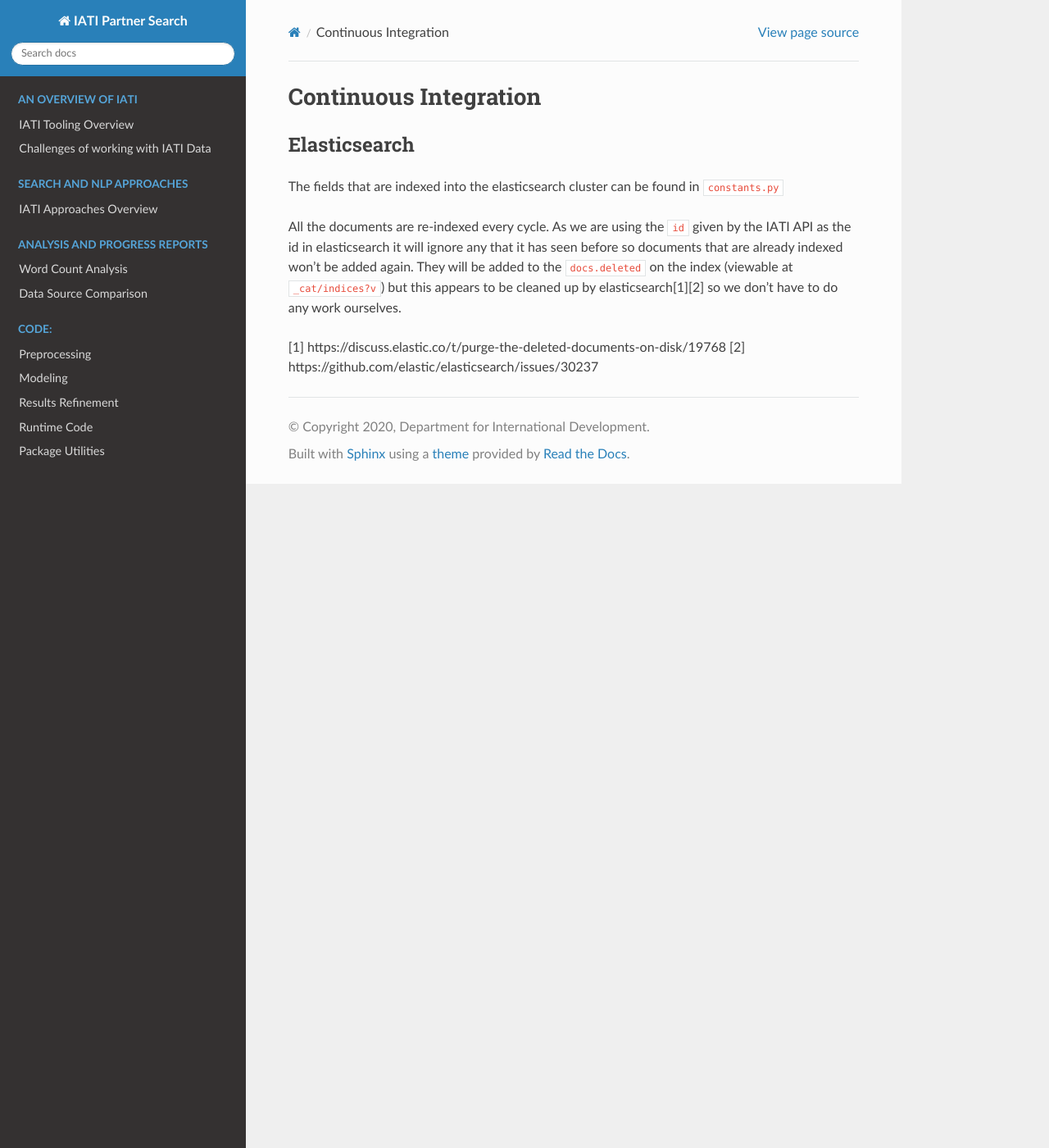
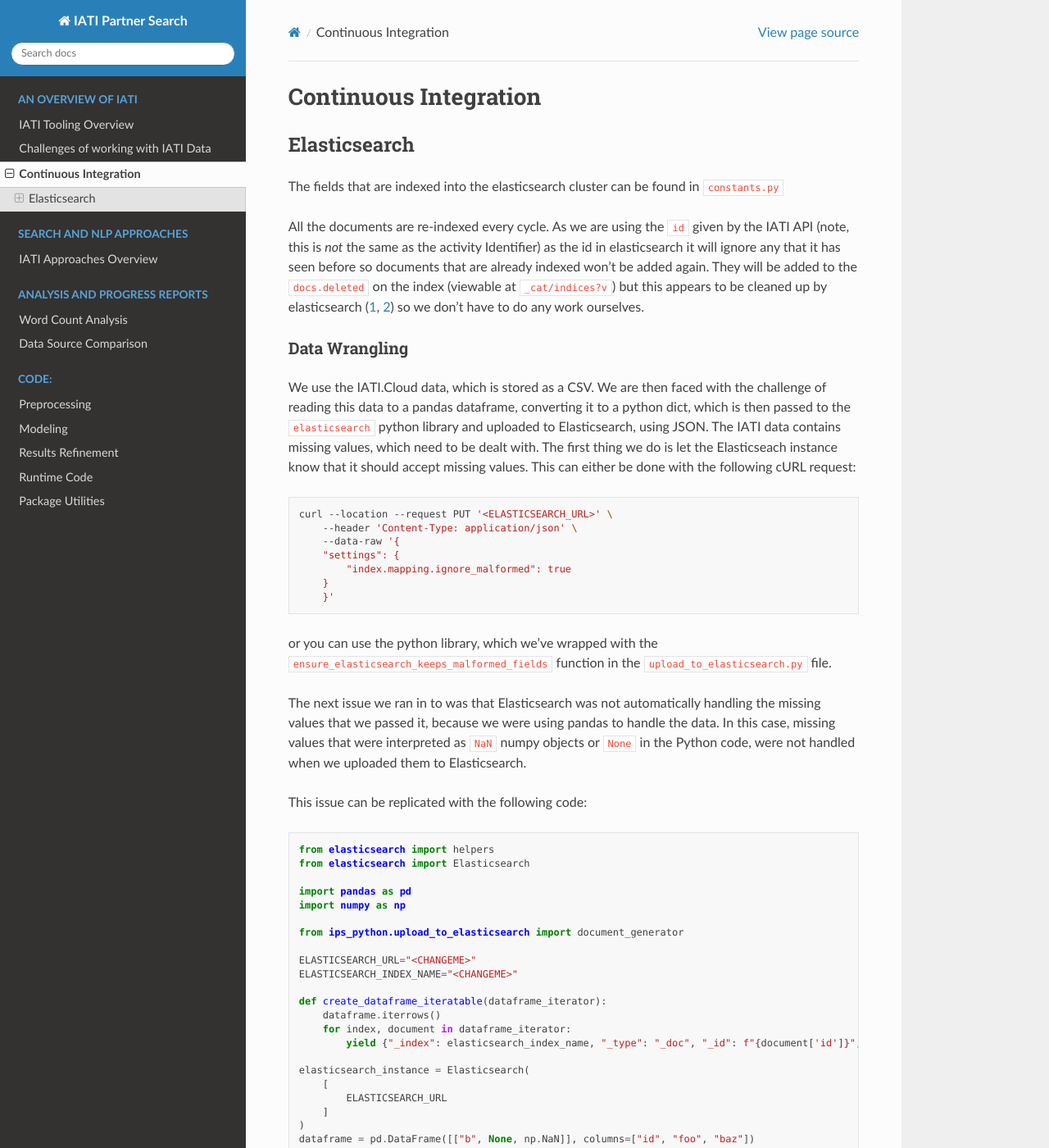
Before and after one commit to datasciencecampus/iati-partner-search, a Sphinx documentation site: the page built from docs/continuous_integration.md, in a window 1280 px wide and 1400 px high. Shown: the whole window at 82% size. Built offline with Sphinx 7.4.7 and the Read the Docs theme 2.0.0, drawn with Linux system fonts in a browser that asks for light colours; pages that are not in the unit, such as notebooks, are missing from menus; some of the changed text lies outside the part shown.

Commit message:
document updating elasticsearch instance as part of the CI process

````diff
--- a/docs/continuous_integration.md
+++ b/docs/continuous_integration.md
@@ -4,7 +4,87 @@
 
 The fields that are indexed into the elasticsearch cluster can be found in `constants.py`
 
-All the documents are re-indexed every cycle. As we are using the `id` given by the IATI API as the id in elasticsearch it will ignore any that it has seen before so documents that are already indexed won't be added again. They will be added to the `docs.deleted` on the index (viewable at `_cat/indices?v`) but this appears to be cleaned up by elasticsearch[1][2] so we don't have to do any work ourselves.
+All the documents are re-indexed every cycle. As we are using the `id` given by the IATI API (note, this is *not* the same as the activity Identifier) as the id in elasticsearch it will ignore any that it has seen before so documents that are already indexed won't be added again. They will be added to the `docs.deleted` on the index (viewable at `_cat/indices?v`) but this appears to be cleaned up by elasticsearch ([1](https://discuss.elastic.co/t/purge-the-deleted-documents-on-disk/19768), [2](https://github.com/elastic/elasticsearch/issues/30237)) so we don't have to do any work ourselves.
 
-[1] https://discuss.elastic.co/t/purge-the-deleted-documents-on-disk/19768
-[2] https://github.com/elastic/elasticsearch/issues/30237
+### Data Wrangling
+
+We use the IATI.Cloud data, which is stored as a CSV.
+We are then faced with the challenge of reading this data to a pandas dataframe, converting it to a python dict, which is then passed to the `elasticsearch` python library and uploaded to Elasticsearch, using JSON.
+The IATI data contains missing values, which need to be dealt with.
+The first thing we do is let the Elasticseach instance know that it should accept missing values. This can either be done with the following cURL request:
+
+```bash
+curl --location --request PUT '<ELASTICSEARCH_URL>' \
+    --header 'Content-Type: application/json' \
+    --data-raw '{
+    "settings": {
+        "index.mapping.ignore_malformed": true
+    }
+    }'
+```
+
+or you can use the python library, which we've wrapped with the `ensure_elasticsearch_keeps_malformed_fields` function in the `upload_to_elasticsearch.py` file.
+
+The next issue we ran in to was that Elasticsearch was not automatically handling the missing values that we passed it, because we were using pandas to handle the data.
+In this case, missing values that were interpreted as `NaN` numpy objects or `None` in the Python code, were not handled when we uploaded them to Elasticsearch.
+
+This issue can be replicated with the following code:
+
+```python
+from elasticsearch import helpers
+from elasticsearch import Elasticsearch
+
+import pandas as pd
+import numpy as np
+
+from ips_python.upload_to_elasticsearch import document_generator
+
+ELASTICSEARCH_URL="<CHANGEME>"
+ELASTICSEARCH_INDEX_NAME="<CHANGEME>"
+
+def create_dataframe_iteratable(dataframe_iterator):
+    dataframe.iterrows()
+    for index, document in dataframe_iterator:
+        yield {"_index": elasticsearch_index_name, "_type": "_doc", "_id": f"{document['id']}", **document}
+
+elasticsearch_instance = Elasticsearch(
+    [
+        ELASTICSEARCH_URL
+    ]
+)
+dataframe = pd.DataFrame([["b", None, np.NaN]], columns=["id", "foo", "baz"])
+
+
+helpers.bulk(elasticsearch_instance, create_dataframe_iteratable(dataframe))
+```
+This will throw an error when the python client attempts to upload the data.
+Instead we must transform these missing data to empty strings.
+This can be done with the `fillna` pandas method:
+
+```python
+...
+dataframe = pd.DataFrame([["b", None, np.NaN]], columns=["id", "foo", "baz"]).fillna('')
+...
+```
+The upload should now work.
+See the `ips_python/upload_to_elasticsearch.py` file for more details on how this is solved.
+
+### Updating Elasticsearch using Github Actions
+We use Github Actions to update the data on the Elasticsearch server.
+See the `.github/workflows/updateelasticsearch.yml` file for details on how to do this.
+[This doc](https://help.github.com/en/actions/automating-your-workflow-with-github-actions/persisting-workflow-data-using-artifacts) on workflow artifacts is helpful in understanding what is going on.
+You can see the Actions and worklows for this project [here](https://github.com/datasciencecampus/iati-partner-search/actions).
+
+This Action is triggered by a timer, the frequency may change, so check the `on` field.
+It would look something like this in the `updateelasticsearch.yml` file:
+
+```yml
+on:
+  schedule:
+    - cron:  '0 1 * * *'
+```
+
+To understand how the timing is set, see the [Github scheduling events documentation](https://help.github.com/en/actions/automating-your-workflow-with-github-actions/events-that-trigger-workflows#scheduled-events-schedule).
+
+Note that we store the production Elasticsearch URL using [Github Secrets](https://help.github.com/en/actions/automating-your-workflow-with-github-actions/creating-and-using-encrypted-secrets) within the Github Action.
+In the event that the URL changes, a repository administrator will need to delete an re-create the secret called `ELASTICSEARCH_URL`.
--- a/docs/index.rst
+++ b/docs/index.rst
@@ -24,6 +24,7 @@
 
    overview
    challenges
+   continuous_integration
 
 .. toctree::
    :maxdepth: 2
````
